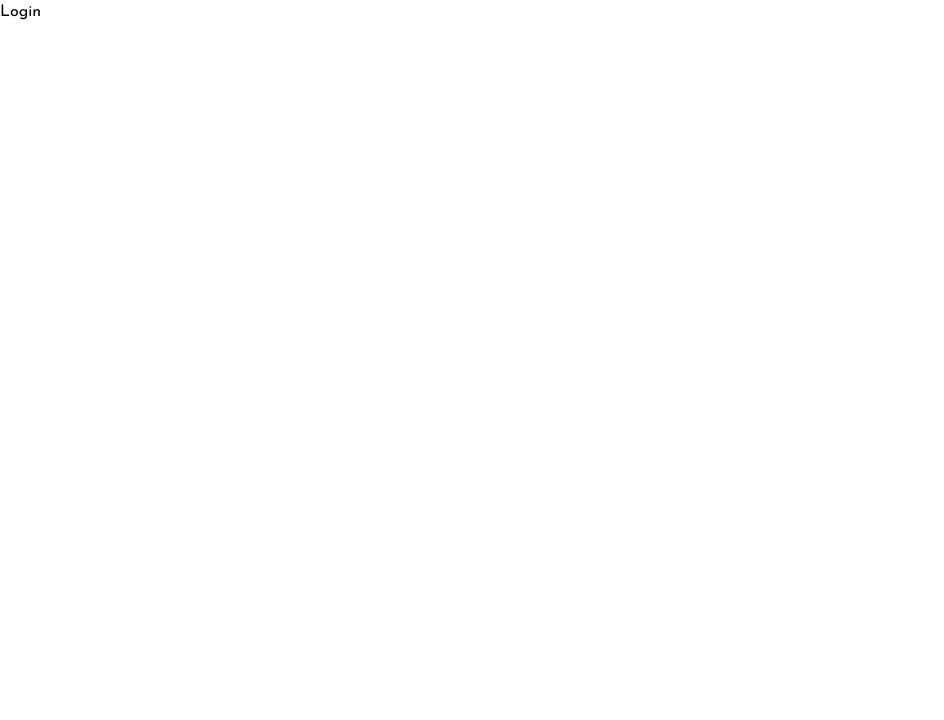
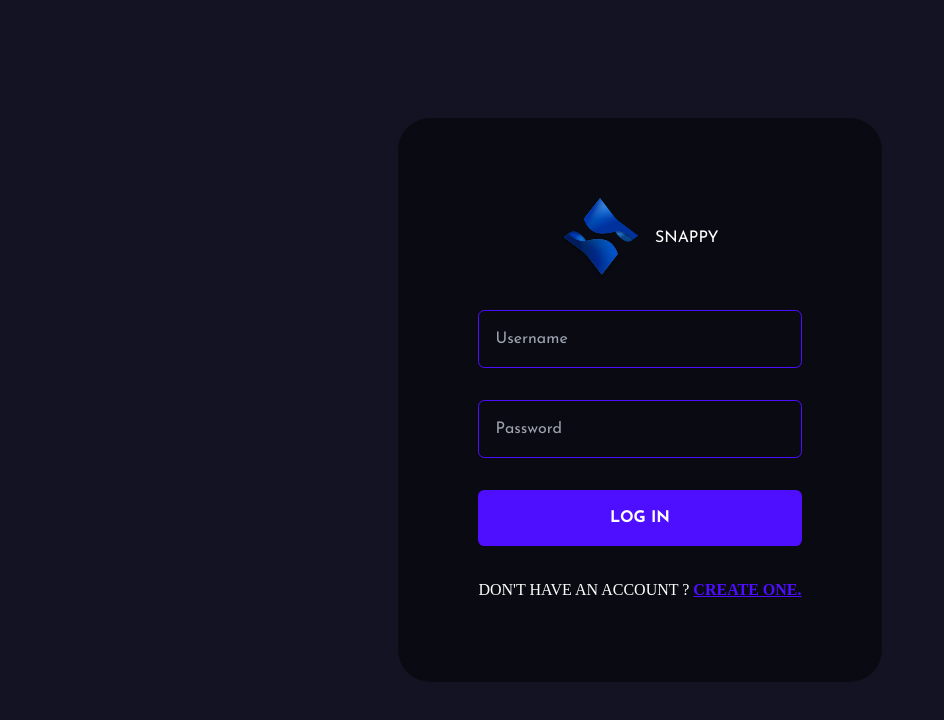
Before and after one commit to SiddheshOtavkar/ChatApp-Mern, a React (Vite) app in the folder public/: page /login in a window 1280 px wide. Shown: the top 720 px of the page, without its empty margins (0-944 px from the left). Built offline with nearby package versions, Linux system fonts and the light colour scheme.

Commit message:
LoginFunctionality done

```diff
--- a/public/src/pages/Login.jsx
+++ b/public/src/pages/Login.jsx
@@ -1,9 +1,180 @@
-import React from 'react'
+import React, { useState } from "react";
+import axios from "axios";
+import styled from "styled-components";
+import { useNavigate, Link } from "react-router-dom";
+import Logo from "../assets/logo.svg";
+import { ToastContainer, toast } from "react-toastify";
+import "react-toastify/dist/ReactToastify.css";
+import { loginRoute } from "../utils/APIRoute";
 
 const Login = () => {
-  return (
-    <div>Login</div>
-  )
-}
+	const navigate = useNavigate();
+	const [values, setValues] = useState({ username: "", password: "" });
 
-export default Login
+	const toastOptions = {
+		position: "bottom-right",
+		autoClose: 8000,
+		pauseOnHover: true,
+		draggable: true,
+		theme: "dark",
+	};
+
+	const handleFormSubmit = async (e) => {
+		e.preventDefault();
+		if (handleValidation()) {
+			try {
+				const { username, password } = values;
+				const { data } = await axios.post(loginRoute, {
+					username,
+					password,
+				});
+
+				console.log("Response:", data);
+
+				if (data.success === false) {
+					toast.error(data.message, toastOptions);
+				}
+
+				if (data.success === true) {
+					toast.success(data.message, toastOptions);
+					localStorage.setItem(
+						import.meta.env.VITE_APP_LOCALHOST_KEY,
+						JSON.stringify(data.user)
+					);
+					navigate("/");
+				}
+			} catch (error) {
+				console.error("Error occurred during login request:", error);
+			}
+		}
+	};
+
+	const handleChange = (e) => {
+		setValues({
+			...values,
+			[e.target.name]: e.target.value,
+		});
+	};
+
+	const handleValidation = () => {
+		const { username, password } = values;
+		if (username === "") {
+			toast.error("Username and Password is required", toastOptions);
+			return false;
+		} else if (password === "") {
+			toast.error("Username and Password is required", toastOptions);
+			return false;
+		}
+		return true;
+	};
+
+	return (
+		<>
+			<FormContainer>
+				<form action="" onSubmit={(e) => handleFormSubmit(e)}>
+					<div className="brand">
+						<img src={Logo} alt="logo" />
+						<h1>snappy</h1>
+					</div>
+					<input
+						type="text"
+						placeholder="Username"
+						name="username"
+						onChange={(e) => handleChange(e)}
+						min="3"
+					/>
+					<input
+						type="password"
+						placeholder="Password"
+						name="password"
+						onChange={(e) => handleChange(e)}
+					/>
+					<button type="submit">Log In</button>
+					<span>
+						Don't have an account ? <Link to="/register">Create One.</Link>
+					</span>
+				</form>
+			</FormContainer>
+			<ToastContainer />
+		</>
+	);
+};
+
+const FormContainer = styled.div`
+  height: 100vh;
+  width: 100vw;
+  display: flex;
+  flex-direction: column;
+  justify-content: center;
+  gap: 1rem;
+  align-items: center;
+  background-color: #131324;
+
+  .brand {
+    display: flex;
+    align-items: center;
+    gap: 1rem;
+    justify-content: center;
+    img {
+      height: 5rem;
+    }
+    h1 {
+      color: white;
+      text-transform: uppercase;
+    }
+  }
+
+  form {
+    display: flex;
+    flex-direction: column;
+    gap: 2rem;
+    background-color: #00000076;
+    border-radius: 2rem;
+    padding: 5rem;
+  }
+
+  input {
+    background-color: transparent;
+    padding: 1rem;
+    border: 0.1rem solid #4e0eff;
+    border-radius: 0.4rem;
+    color: white;
+    width: 100%;
+    font-size: 1rem;
+    &:focus {
+      border: 0.1rem solid #997af0;
+      outline: none;
+    }
+  }
+
+  button {
+    background-color: #4e0eff;
+    color: white;
+    padding: 1rem 2rem;
+    border: none;
+    font-weight: bold;
+    cursor: pointer;
+    border-radius: 0.4rem;
+    font-size: 1rem;
+    text-transform: uppercase;
+    &:hover {
+      background-color: #997af0;
+    }
+  }
+
+  span {
+    color: white;
+    text-transform: uppercase;
+    font-family: "cursive-font", cursive;
+    a {
+      color: #4e0eff;
+      text-decoration: underline;
+      font-weight: bold;
+      &:hover {
+        color: #997af0;
+      }
+    }
+  }
+`;
+
+export default Login;
--- a/public/src/pages/Register.jsx
+++ b/public/src/pages/Register.jsx
@@ -28,7 +28,6 @@ const Register = () => {
 
     const handleFormSubmit = async (e) => {
         e.preventDefault();
-        alert("form")
         if (handleValidation()) {
             const { email, username, password } = values;
             const { data } = await axios.post(registerRoute, {
--- a/public/src/utils/APIRoute.js
+++ b/public/src/utils/APIRoute.js
@@ -1,2 +1,3 @@
 export const host = "http://localhost:5000";
 export const registerRoute = `${host}/api/auth/register`;
+export const loginRoute = `${host}/api/auth/login`;
```
Also changed, not shown: 1 other file (tests, documents, lock files or other folders).
